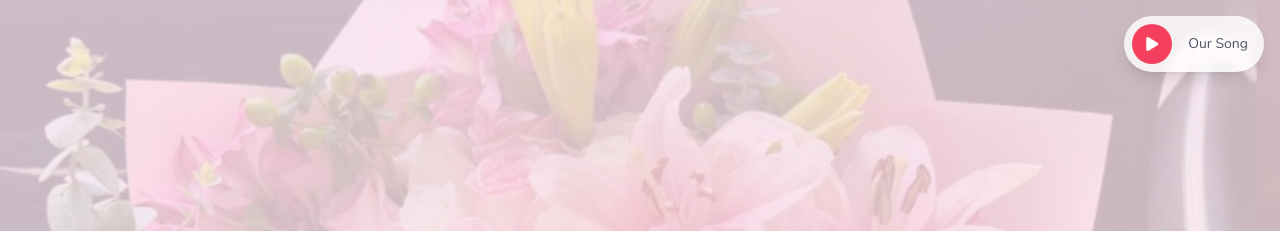
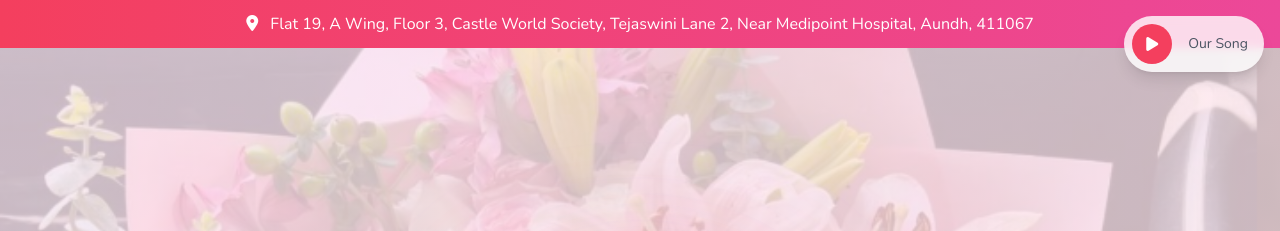
Before and after one commit to gautambafna26/sample-website-ig, a plain HTML site: page index.html in a window 1280 px wide. Shown: the top 231 px of the page. Drawn offline with nearby package versions, Linux system fonts and the light colour scheme; a script that the page names is missing.

Commit message:
Add address information section to index.html

```diff
--- a/index.html
+++ b/index.html
@@ -289,7 +289,10 @@
     </style>
 </head>
 <body class="bg-gradient-to-br from-pink-50 to-rose-50 text-gray-800 min-h-screen font-sans antialiased">
-
+<div class="w-full bg-gradient-to-r from-rose-500 to-pink-500 text-white text-center text-sm md:text-base font-medium py-3 px-4 shadow-md">
+    <i class="fas fa-map-marker-alt mr-2"></i>
+    Flat 19, A Wing, Floor 3, Castle World Society, Tejaswini Lane 2, Near Medipoint Hospital, Aundh, 411067
+</div>
     <!-- Custom message box overlay for displaying non-blocking alerts -->
     <div id="messageBoxOverlay" class="fixed inset-0 bg-black/50 flex items-center justify-center z-50 hidden">
         <div class="bg-white p-8 rounded-xl shadow-2xl max-w-md w-full mx-4 text-center">
```
